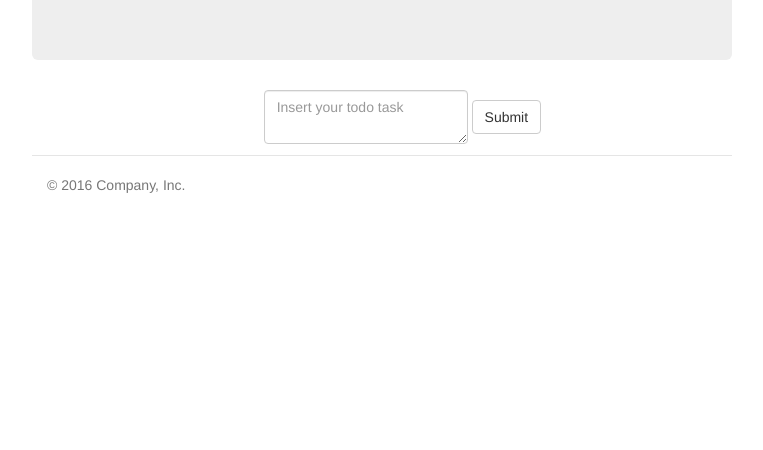
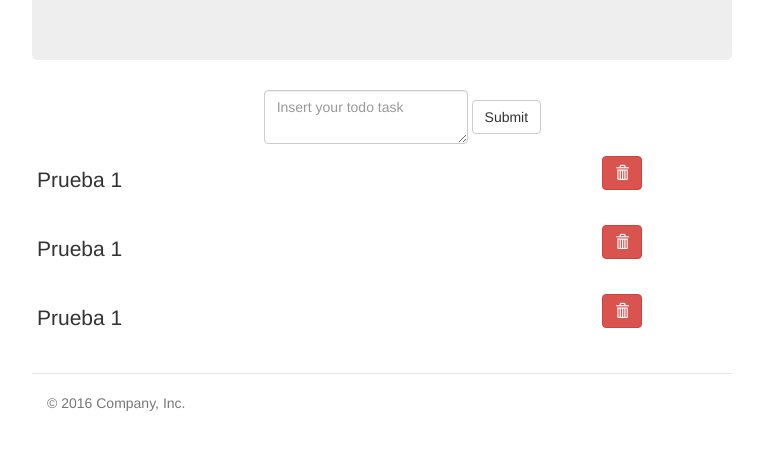
Before and after one commit to martintali/todos, a website: page index.html in a window 1280 px wide. Shown: the part 180-630 px from the top of the page, without its empty margins (258-1021 px from the left). Drawn offline with nearby package versions, Linux system fonts and the light colour scheme.

Commit message:
Created element directive for todo items

```diff
--- a/index.html
+++ b/index.html
@@ -24,15 +24,8 @@
         </div>
         <div class="clearfix"></div>
         <div class="row" ng-show="todoList.todos.length">
-            <div class="row" ng-repeat="todo in todoList.todos">
-                <div class="col-lg-8">
-                    <p class="lead">{{todo.description}}</p>
-                </div>
-                <div class="col-lg-4 text-center">
-                    <button class="btn btn-danger glyphicon glyphicon-trash" ng-click="todoList.removeTodo(todo)"></button>
-                    <div class="clearfix"></div>
-                </div>
-            </div>
+            <todo ng-repeat="todo in todoList.todos">
+            </todo>
         </div>
 
         <footer class="footer">
--- a/src/css/own.css
+++ b/src/css/own.css
@@ -32,5 +32,5 @@
 }
 
 .lead{
-    margin-top:10px;
+    margin-top: 10px;
 }
--- a/src/js/app.js
+++ b/src/js/app.js
@@ -21,5 +21,21 @@ app.controller('TodoItemController', [function(){
     };
 }]);
 
+app.directive('todo', function(){
+   return {
+       restrict: 'E',
+       templateUrl: 'todo-item.html'
+   };
+});
+
 var todos = [
+    {
+        description: 'Prueba 1',
+    },
+    {
+        description: 'Prueba 1',
+    },
+    {
+        description: 'Prueba 1',
+    }
 ];
--- /dev/null
+++ b/todo-item.html
@@ -0,0 +1,9 @@
+<div class="row">
+    <div class="col-lg-8">
+        <p class="lead">{{todo.description}}</p>
+    </div>
+    <div class="col-lg-4 text-center">
+        <button class="btn btn-danger glyphicon glyphicon-trash" ng-click="todoList.removeTodo(todo)"></button>
+        <div class="clearfix"></div>
+    </div>
+</div>
```
